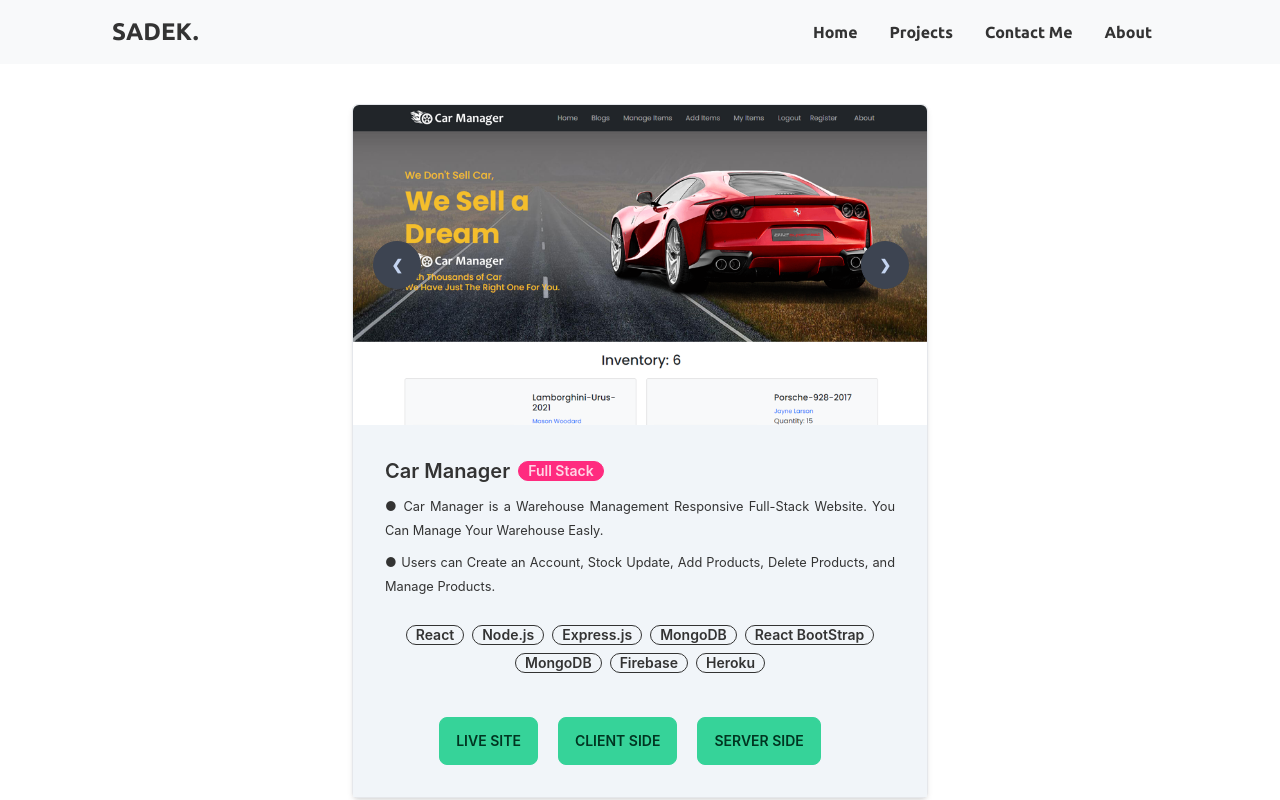
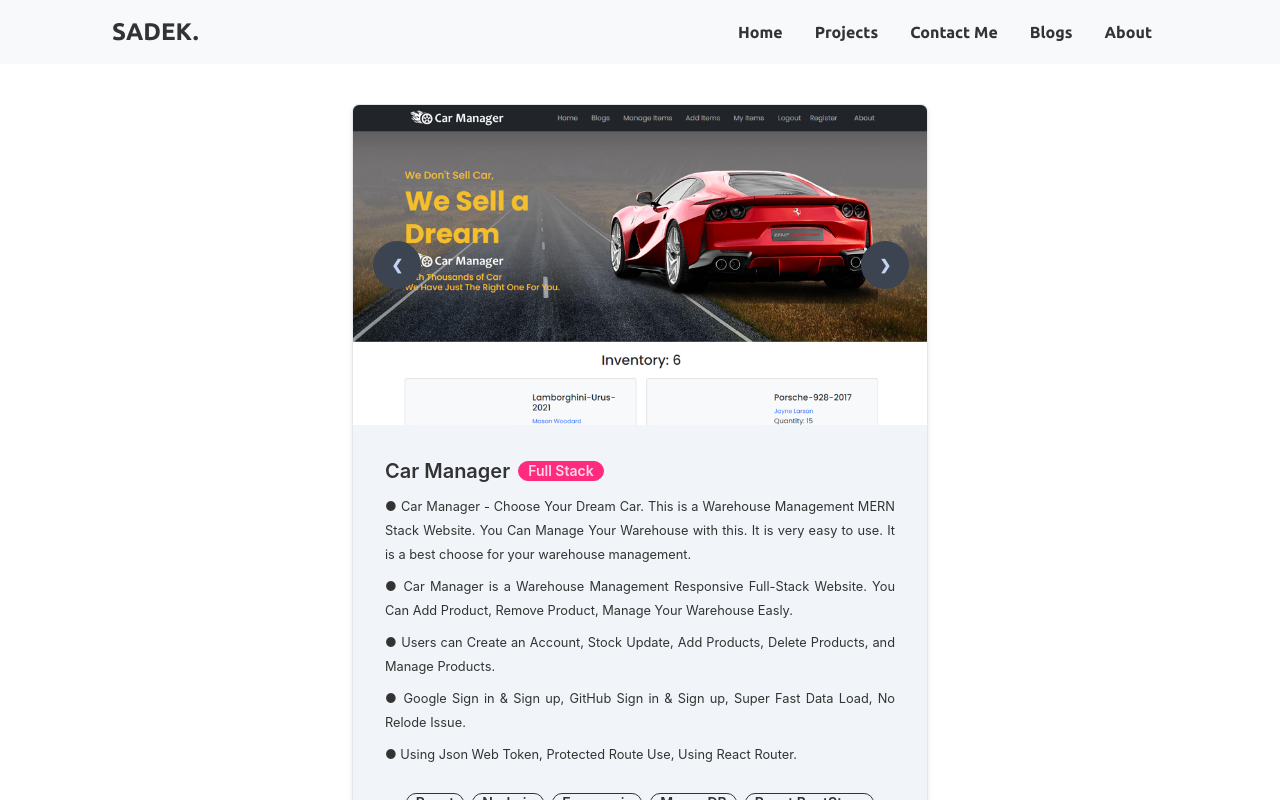
Before and after one commit to SHadek-007/sadek-portfolio, a React (Create React App) app: page /project2 in a window 1280 px wide. Shown: the top 800 px of the page. Built offline with nearby package versions, Linux system fonts and the light colour scheme.

Commit message:
finally done

```diff
--- a/src/App.js
+++ b/src/App.js
@@ -11,6 +11,7 @@ import Project3 from './Pages/AllProjects/Progect1/Project3';
 import Project4 from './Pages/AllProjects/Progect1/Project4';
 import Project5 from './Pages/AllProjects/Progect1/Project5';
 import Project6 from './Pages/AllProjects/Progect1/Project6';
+import Blogs from './Pages/Blogs';
 
 function App() {
   useEffect(()=>{
@@ -21,6 +22,7 @@ function App() {
       <Header></Header>
       <Routes>
       <Route path='/' element={<Home></Home>}></Route>
+      <Route path='/blogs' element={<Blogs></Blogs>}></Route>
       <Route path='/project1' element={<Project1></Project1>}></Route>
       <Route path='/project2' element={<Project2></Project2>}></Route>
       <Route path='/project3' element={<Project3></Project3>}></Route>
--- a/src/Pages/AllProjects/Progect1/Project1.js
+++ b/src/Pages/AllProjects/Progect1/Project1.js
@@ -44,17 +44,21 @@ const Project1 = () => {
               Monota AutoParts
               <div className="badge badge-secondary">Full Stack</div>
             </h2>
+            <p className="text-justify"><small>● Monota AutoParts - Get Tools for Your Dream Car. This is a Manufacturer Management MERN Stack Website. You Can Manage Your Manufacturer Tools with this. It is very easy to use. It is a best choose for your Manufacturer Products.</small></p>
             <p className="text-justify"><small>● A Responsive, Fully-Functional Car Parts Manufacturer Website. Allowing Customers to Create an Account, Browse Products, Buy Products, Delete Products, Stripe Payment, & Write Reviews.</small></p>
 
             <p className="text-justify"><small>●Admins can Add New Products, Remove existing Products, Remove Unpaid User Products, Update Shipping Status, and Create New Admin Accounts.</small></p>
+            <p className="text-justify"><small>● Google Sign in & Sign up, GitHub Sign in & Sign up, Super Fast Data Load, No Relode Issue.</small></p>
+            <p className="text-justify"><small>● Using Json Web Token, Protected Route Use, Using React Router.</small></p>
+
 
             <div className="card-actions justify-center font-semibold mt-5">
               <div className="badge badge-outline">React</div>
               <div className="badge badge-outline">Node.js</div>
               <div className="badge badge-outline">Express.js</div>
               <div className="badge badge-outline">MongoDB</div>
-              <div className="badge badge-outline">Tailwind</div>
-              <div className="badge badge-outline">MongoDB</div>
+              <div className="badge badge-outline">Tailwind CSS</div>
+              <div className="badge badge-outline">React Router</div>
               <div className="badge badge-outline">Firebase</div>
               <div className="badge badge-outline">Heroku</div>
             </div>
--- a/src/Pages/AllProjects/Progect1/Project2.js
+++ b/src/Pages/AllProjects/Progect1/Project2.js
@@ -55,7 +55,12 @@ const Project2 = () => {
         </h2>
         <p className="text-justify">
           <small>
-          ● Car Manager is a Warehouse Management Responsive Full-Stack Website. You Can Manage Your Warehouse Easly.
+          ● Car Manager - Choose Your Dream Car. This is a Warehouse Management MERN Stack Website. You Can Manage Your Warehouse with this. It is very easy to use. It is a best choose for your warehouse management.
+          </small>
+        </p>
+        <p className="text-justify">
+          <small>
+          ● Car Manager is a Warehouse Management Responsive Full-Stack Website. You Can Add Product, Remove Product, Manage Your Warehouse Easly.
           </small>
         </p>
 
@@ -64,6 +69,8 @@ const Project2 = () => {
           ● Users can Create an Account, Stock Update, Add Products, Delete Products, and Manage Products.
           </small>
         </p>
+        <p className="text-justify"><small>● Google Sign in & Sign up, GitHub Sign in & Sign up, Super Fast Data Load, No Relode Issue.</small></p>
+        <p className="text-justify"><small>● Using Json Web Token, Protected Route Use, Using React Router.</small></p>
 
         <div className="card-actions justify-center font-semibold mt-5">
           <div className="badge badge-outline">React</div>
--- a/src/Pages/AllProjects/Progect1/Project3.js
+++ b/src/Pages/AllProjects/Progect1/Project3.js
@@ -65,6 +65,9 @@ const Project3 = () => {
           </small>
         </p>
 
+        <p className="text-justify"><small>● Google Sign in & Sign up, GitHub Sign in & Sign up, Super Fast Data Load, No Relode Issue.</small></p>
+        <p className="text-justify"><small>● Using Json Web Token, Protected Route Use, Using React Router.</small></p>
+
         <div className="card-actions justify-center font-semibold mt-5">
           <div className="badge badge-outline">React</div>
           <div className="badge badge-outline">React Router</div>
--- a/src/Pages/AllProjects/Progect1/Project4.js
+++ b/src/Pages/AllProjects/Progect1/Project4.js
@@ -62,10 +62,11 @@ const Project4 = () => {
 
         <p className="text-justify">
           <small>
-          ● User Can Book any Service, Doctor Show Her Service, it is Static Website.
+          ● User Choose For any Meal, User Can Add Reviews, it is Static Website.
           </small>
         </p>
-
+        <p className="text-justify"><small>● Google Sign in & Sign up, GitHub Sign in & Sign up, Super Fast Data Load, No Relode Issue.</small></p>
+        <p className="text-justify"><small>● Protected Route Use, Using React Router.</small></p>
         <div className="card-actions justify-center font-semibold mt-5">
           <div className="badge badge-outline">React</div>
           <div className="badge badge-outline">React Router</div>
--- a/src/Pages/AllProjects/Progect1/Project5.js
+++ b/src/Pages/AllProjects/Progect1/Project5.js
@@ -62,10 +62,10 @@ const Project5 = () => {
 
         <p className="text-justify">
           <small>
-          ● User Can Book any Service, Doctor Show Her Service, it is Static Website.
+          ● User Can Add Reviews, it is Static Website.
           </small>
         </p>
-
+        <p className="text-justify"><small>● Super Fast Data Load, No Relode Issue.</small></p>
         <div className="card-actions justify-center font-semibold mt-5">
           <div className="badge badge-outline">React</div>
           <div className="badge badge-outline">React Router</div>
--- a/src/Pages/AllProjects/Progect1/Project6.js
+++ b/src/Pages/AllProjects/Progect1/Project6.js
@@ -62,7 +62,7 @@ const Project6 = () => {
 
         <p className="text-justify">
           <small>
-          ● User Can Book any Service, Doctor Show Her Service, it is Static Website.
+          ● Using JavaScript , DOM, ES6, Super Fast Data Load, it is Static Website.
           </small>
         </p>
 
--- /dev/null
+++ b/src/Pages/Blogs.js
@@ -0,0 +1,11 @@
+import React from 'react';
+
+const Blogs = () => {
+    return (
+        <div className='h-screen'>
+            <h2 className='text-4xl md:text-8xl px-5 md:px-28 text-center mx-auto font-semibold'>Comming Soon....</h2>
+        </div>
+    );
+};
+
+export default Blogs;
--- a/src/Pages/Home/SendMessage.js
+++ b/src/Pages/Home/SendMessage.js
@@ -30,10 +30,6 @@ const SendMessage = () => {
             <img className="w-96" src={contactPhoto} alt="" />
         </div>
         <div
-        data-aos="fade-left"
-        data-aos-offset="300"
-        data-aos-duration="1000"
-        data-aos-easing="ease-in-sine"
         >
             <form onSubmit={sendEmail}>
             <input type="text" name="name" placeholder="Name" className="input input-bordered w-full max-w-lg" required/>
--- a/src/Pages/Shared/Header.js
+++ b/src/Pages/Shared/Header.js
@@ -14,6 +14,9 @@ const Header = () => {
           </li>
           <li className='text-balck font-bold hover:text-secondary hover:font-bold hover:border border-secondary rounded-lg'>
             <a href="#contact">Contact Me</a>
+          </li>
+          <li className=' text-balck font-bold hover:text-secondary hover:font-bold hover:border border-primary rounded-lg'>
+            <Link to={"/blogs"}>Blogs</Link>
           </li>
           <li className='text-balck font-bold hover:text-secondary hover:font-bold hover:border border-secondary rounded-lg'>
             <a href="#about">About</a>
```
